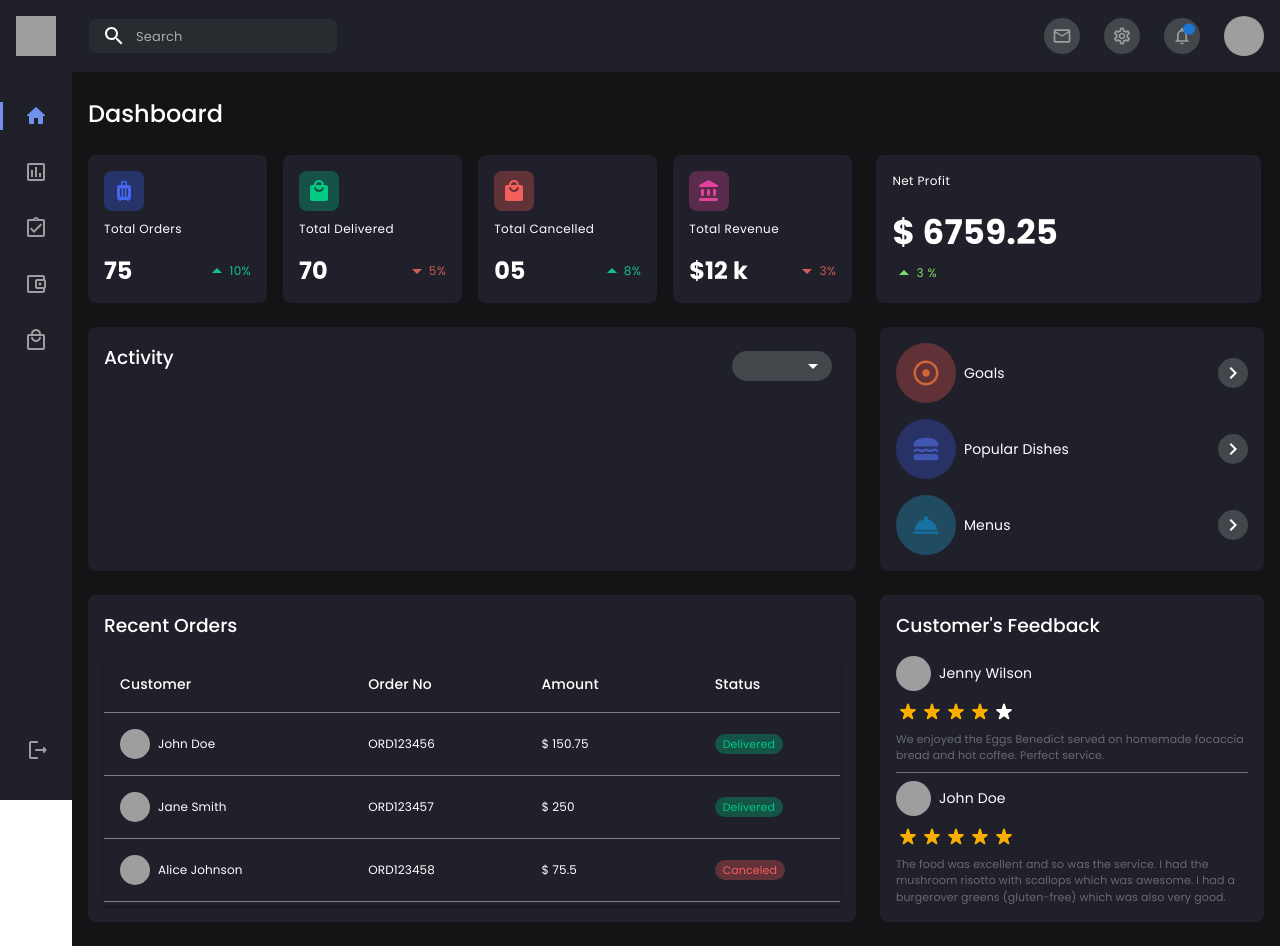
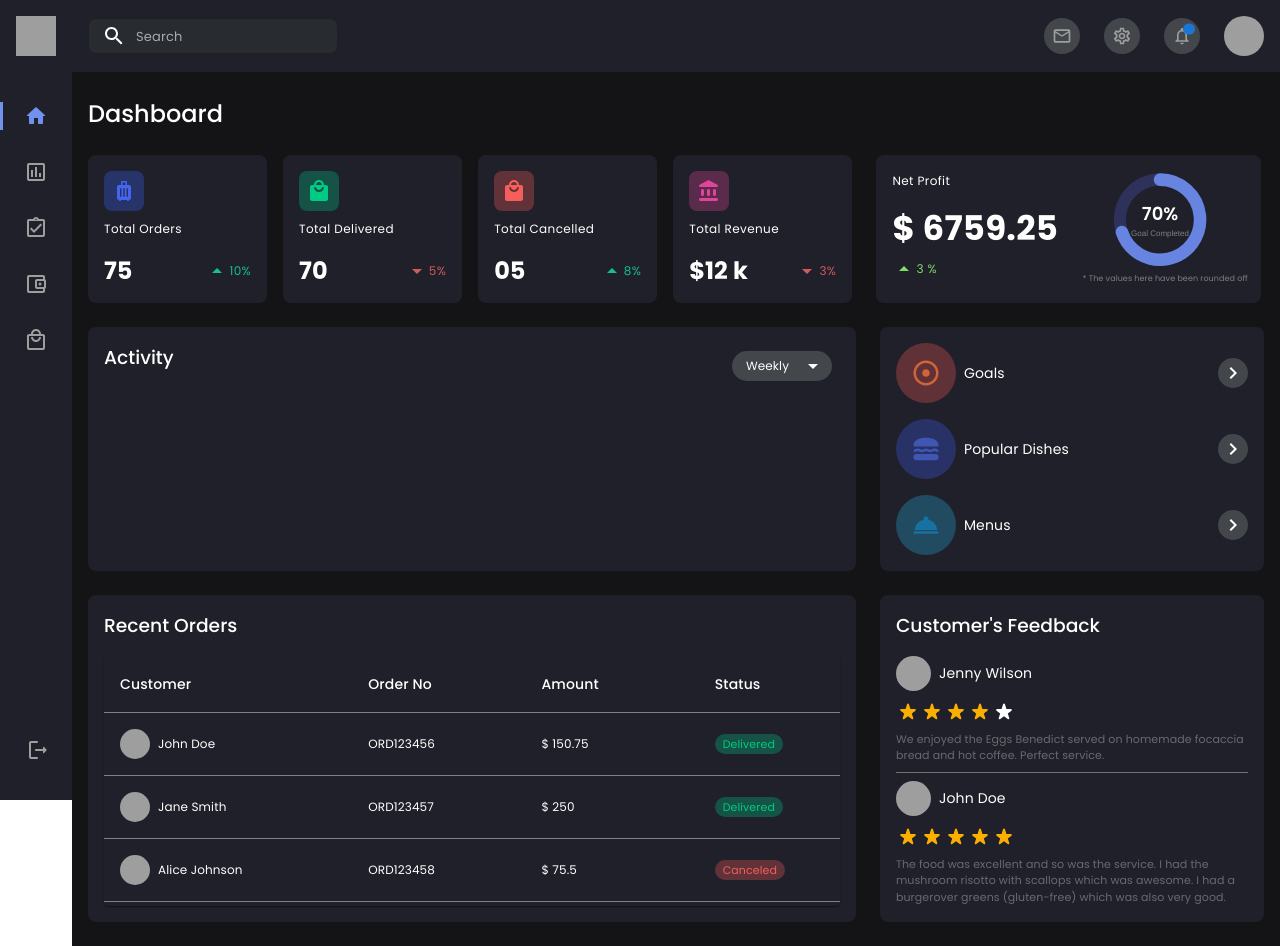
Before and after one commit to Avinash252002/dashboard, a React (Vite) app in the folder dashboard/: page / in a window 1280 px wide. Built offline with nearby package versions, Linux system fonts and the light colour scheme; grey boxes are pictures that could not be loaded.

Commit message:
radial graph added

```diff
--- a/dashboard/package.json
+++ b/dashboard/package.json
@@ -14,7 +14,9 @@
     "@emotion/styled": "^11.13.0",
     "@mui/icons-material": "^5.16.6",
     "@mui/material": "^5.16.6",
+    "apexcharts": "^3.51.0",
     "react": "^18.3.1",
+    "react-apexcharts": "^1.4.1",
     "react-dom": "^18.3.1",
     "react-router-dom": "^6.26.0"
   },
@@ -29,6 +31,5 @@
     "eslint-plugin-react-refresh": "^0.4.7",
     "typescript": "^5.2.2",
     "vite": "^5.3.5"
-
   }
 }
--- a/dashboard/src/Dashboard/AnalyticsGraph.tsx
+++ b/dashboard/src/Dashboard/AnalyticsGraph.tsx
@@ -1,7 +1,9 @@
 
 import { Box, FormControl, Select, MenuItem } from "@mui/material";
+import React from "react";
 
 const AnalyticsGraph = () => {
+  const [value, setValue] = React.useState<number>(10);
   return (
     <Box
       display={"flex"}
@@ -22,7 +24,8 @@ const AnalyticsGraph = () => {
         <FormControl sx={{ m: 1, minWidth: 100 }} size="small">
           <Select
             size="small"
-            label="Age"
+            value={value}
+            onChange={(e) => setValue(Number(e.target.value))}
             sx={{
               height: "30px",
               width: "100px",
--- a/dashboard/src/Dashboard/ProfitView.tsx
+++ b/dashboard/src/Dashboard/ProfitView.tsx
@@ -1,20 +1,83 @@
-
 import { Box, Typography } from "@mui/material";
 import { ArrowDropUp } from "@mui/icons-material";
+import ApexCharts from "react-apexcharts";
 
 const ProfitView = () => {
+  const chartOptions = {
+    series: [70],
+    options: {
+      chart: {
+        height: "100%",
+        width: "100%",
+        offsetY: 0,
+      },
+      grid: {
+        padding: {
+          top: -23,
+          bottom: -20,
+
+          left: -10,
+        },
+      },
+      plotOptions: {
+        radialBar: {
+          offsetY: 0,
+          offsetX: 0,
+          startAngle: 0,
+          endAngle: 360,
+          track: {
+            background: '#313563',
+            show: true,
+          },
+          hollow: {
+            margin: 0, // Set margin to 0
+            size: "45%",
+            background: "transparent",
+            image: undefined,
+          },
+          dataLabels: {
+            name: {
+              show: true,
+              fontSize: "18px",
+              color: "#fff",
+              fontFamily: "Poppins",
+              offsetY: 0,
+            },
+            value: {
+              show: true,
+              fontSize: "8px",
+              // fontFamily: "Poppins",
+
+              offsetY: 0,
+              color: "grey",
+              formatter: function (val: any) {
+                return "Goal Completed";
+              },
+            },
+          },
+          thickness: 1,
+        },
+      },
+      stroke: {
+        lineCap: "round",
+      },
+      colors: ["#7393f9"],
+      labels: ["70%"],
+    },
+  };
+
   return (
     <Box
       display={"flex"}
       bgcolor={"#1f2029"}
-      flexDirection={"column"}
+      flexDirection={"row"}
       width={"30%"}
-      gap={2}
       p={2}
-      pb = {2.2}
+      pb={2.2}
       justifyContent={"space-between"}
       borderRadius={"8px"}
     >
+      <Box display={"flex"} flexDirection={"column"} gap={2}>
         <Typography variant="caption" fontFamily={"poppins"}>
           Net Profit
         </Typography>
@@ -36,6 +99,31 @@ const ProfitView = () => {
           </Box>
         </Box>
       </Box>
+      <Box display={"flex"} flexDirection={"column"} gap={1}>
+        <div
+          style={{
+            padding: 0,
+            margin: 0,
+            display: "flex",
+            flexDirection: "column",
+            justifyContent: "center",
+            alignItems: "center",
+            maxHeight: "160px",
+            maxWidth: "160px",
+            position: "relative",
+          }}
+        >
+          <ApexCharts
+            options={chartOptions.options}
+            series={chartOptions.series}
+            type="radialBar"
+          />
+          <Typography position={"absolute"} bottom={"-10px"} fontSize={"8px"} sx={{textWrap : "nowrap"}} fontFamily={"poppins"} color={"grey"}>
+            * The values here have been rounded off
+          </Typography>
+        </div>
+      </Box>
+    </Box>
   );
 };
 
```
Also changed, not shown: 1 other file (tests, documents, lock files or other folders). Lines whose indentation alone changed are shown as unchanged.
